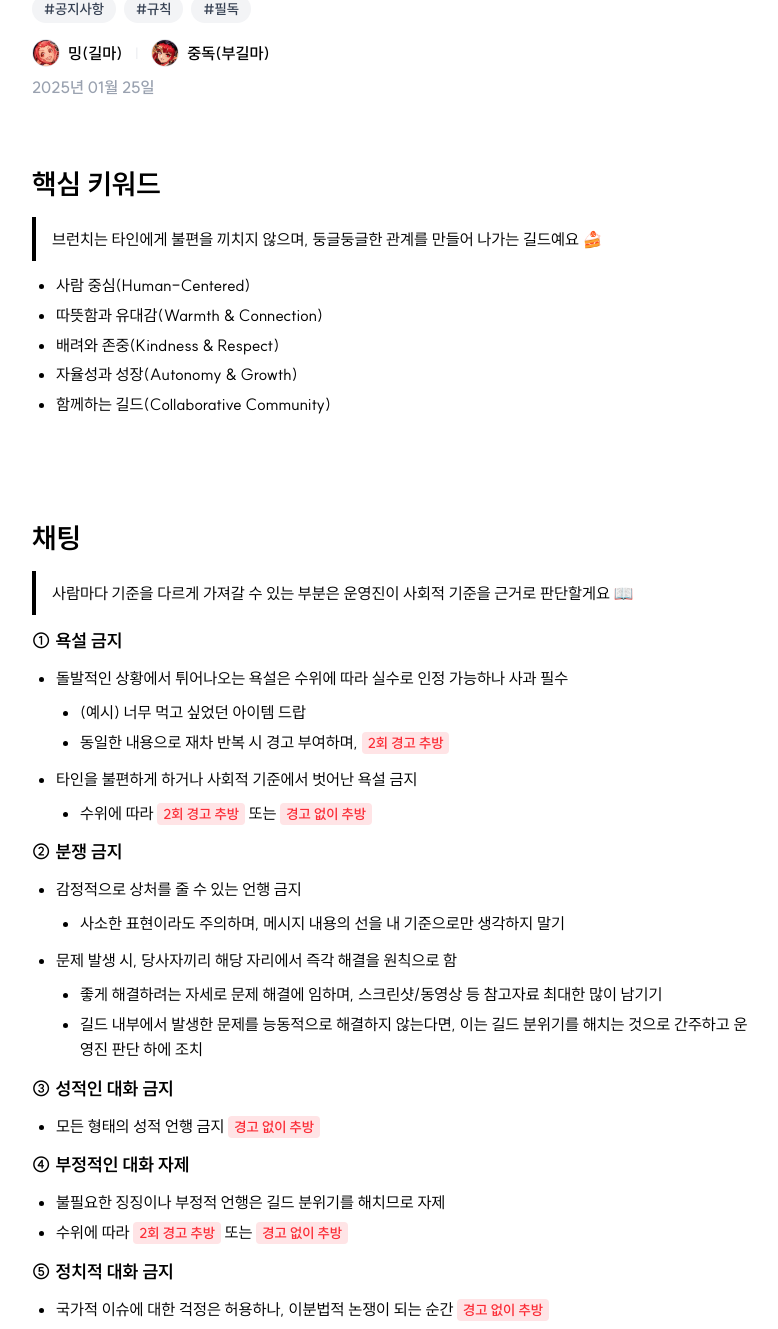
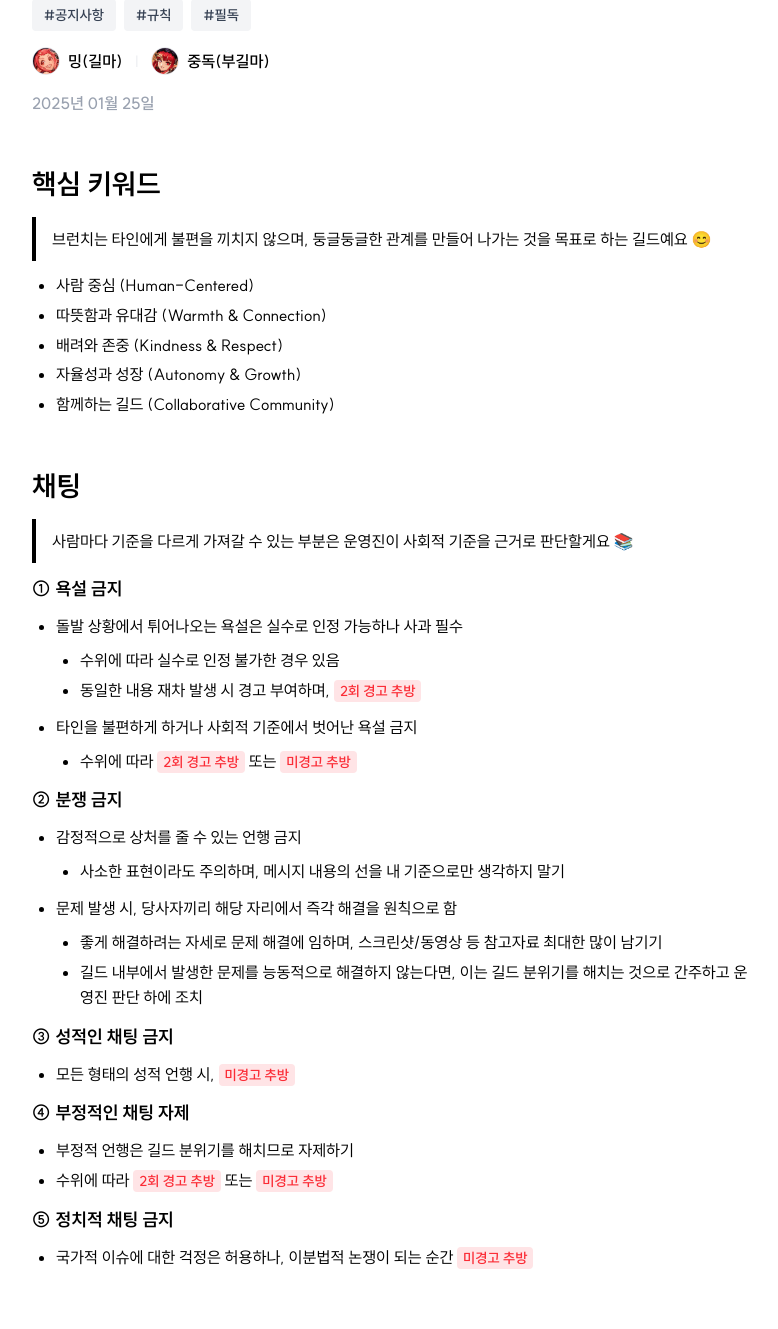
Before and after one commit to n0hack/brunch-rules-web, an Astro site: page / in a window 1280 px wide. Shown: the part 366-1695 px from the top of the page, without its empty margins (248-1026 px from the left). Built offline with nearby package versions, Linux system fonts and the light colour scheme; Astro itself is replaced by a stand-in of ours.

Commit message:
docs: 규칙 수정

```diff
--- a/src/components/Main.astro
+++ b/src/components/Main.astro
@@ -9,11 +9,11 @@ import joongdok from '@/assets/joongdok.png';
   <article class="px-6 pt-8 pb-20">
     <header>
       <Image src={banner} alt="배너" class="h-[120px] w-full object-cover rounded-lg lg:h-full" />
-      <h1 class="text-3xl font-bold mt-4 lg:mt-8">브런치 길드 규칙</h1>
+      <h1 class="text-4xl font-bold mt-8">브런치 길드 규칙</h1>
       <div class="flex gap-2 mt-4">
-        <div class="rounded-full px-3 py-1 bg-gray-100 text-gray-700 font-semibold text-sm">#공지사항</div>
-        <div class="rounded-full px-3 py-1 bg-gray-100 text-gray-700 font-semibold text-sm">#규칙</div>
-        <div class="rounded-full px-3 py-1 bg-gray-100 text-gray-700 font-semibold text-sm">#필독</div>
+        <div class="rounded-sm px-3 py-[6px] bg-gray-100 text-gray-700 font-semibold text-sm">#공지사항</div>
+        <div class="rounded-sm px-3 py-[6px] bg-gray-100 text-gray-700 font-semibold text-sm">#규칙</div>
+        <div class="rounded-sm px-3 py-[6px] bg-gray-100 text-gray-700 font-semibold text-sm">#필독</div>
       </div>
       <div class="mt-4">
         <div class="flex gap-3 items-center">
@@ -27,7 +27,7 @@ import joongdok from '@/assets/joongdok.png';
             <div class="font-semibold">중독(부길마)</div>
           </div>
         </div>
-        <div class="text-gray-400 font-semibold mt-1 lg:mt-2">2025년 01월 25일</div>
+        <div class="text-gray-400 font-semibold mt-4">2025년 01월 25일</div>
       </div>
     </header>
     <slot />
--- a/src/global.css
+++ b/src/global.css
@@ -7,12 +7,13 @@
 
 @layer components {
   .post {
-    margin-top: 48px;
+    h1, h2 {
+      font-weight: bold;
+    }
 
     h1 {
-      margin-top: 64px;
+      margin-top: 48px;
       font-size: 28px;
-      font-weight: 700;
     }
 
     h1 + p {
@@ -22,7 +23,6 @@
     h2 {
       margin: 12px 0;
       font-size: 18px;
-      font-weight: 700;
     }
 
     p {
--- a/src/post/rules.md
+++ b/src/post/rules.md
@@ -1,26 +1,24 @@
 # 핵심 키워드
 
-> 브런치는 타인에게 불편을 끼치지 않으며, 둥글둥글한 관계를 만들어 나가는 길드예요 🍰
+> 브런치는 타인에게 불편을 끼치지 않으며, 둥글둥글한 관계를 만들어 나가는 것을 목표로 하는 길드예요 😊
 
-- 사람 중심(Human-Centered)
-- 따뜻함과 유대감(Warmth & Connection)
-- 배려와 존중(Kindness & Respect)
-- 자율성과 성장(Autonomy & Growth)
-- 함께하는 길드(Collaborative Community)
-
-<br />
+- 사람 중심 (Human-Centered)
+- 따뜻함과 유대감 (Warmth & Connection)
+- 배려와 존중 (Kindness & Respect)
+- 자율성과 성장 (Autonomy & Growth)
+- 함께하는 길드 (Collaborative Community)
 
 # 채팅
 
-> 사람마다 기준을 다르게 가져갈 수 있는 부분은 운영진이 사회적 기준을 근거로 판단할게요 📖
+> 사람마다 기준을 다르게 가져갈 수 있는 부분은 운영진이 사회적 기준을 근거로 판단할게요 📚
 
 ## ① 욕설 금지
 
-- 돌발적인 상황에서 튀어나오는 욕설은 수위에 따라 실수로 인정 가능하나 사과 필수
-  - (예시) 너무 먹고 싶었던 아이템 드랍
-  - 동일한 내용으로 재차 반복 시 경고 부여하며, **2회 경고 추방**
+- 돌발 상황에서 튀어나오는 욕설은 실수로 인정 가능하나 사과 필수
+  - 수위에 따라 실수로 인정 불가한 경우 있음
+  - 동일한 내용 재차 발생 시 경고 부여하며, **2회 경고 추방**
 - 타인을 불편하게 하거나 사회적 기준에서 벗어난 욕설 금지
-  - 수위에 따라 **2회 경고 추방** 또는 **경고 없이 추방**
+  - 수위에 따라 **2회 경고 추방** 또는 **미경고 추방**
 
 ## ② 분쟁 금지
 
@@ -30,32 +28,32 @@
   - 좋게 해결하려는 자세로 문제 해결에 임하며, 스크린샷/동영상 등 참고자료 최대한 많이 남기기
   - 길드 내부에서 발생한 문제를 능동적으로 해결하지 않는다면, 이는 길드 분위기를 해치는 것으로 간주하고 운영진 판단 하에 조치
 
-## ③ 성적인 대화 금지
+## ③ 성적인 채팅 금지
 
-- 모든 형태의 성적 언행 금지 **경고 없이 추방**
+- 모든 형태의 성적 언행 시, **미경고 추방**
 
-## ④ 부정적인 대화 자제
+## ④ 부정적인 채팅 자제
 
-- 불필요한 징징이나 부정적 언행은 길드 분위기를 해치므로 자제
-- 수위에 따라 **2회 경고 추방** 또는 **경고 없이 추방**
+- 부정적 언행은 길드 분위기를 해치므로 자제하기
+- 수위에 따라 **2회 경고 추방** 또는 **미경고 추방**
 
-## ⑤ 정치적 대화 금지
+## ⑤ 정치적 채팅 금지
 
-- 국가적 이슈에 대한 걱정은 허용하나, 이분법적 논쟁이 되는 순간 **경고 없이 추방**
+- 국가적 이슈에 대한 걱정은 허용하나, 이분법적 논쟁이 되는 순간 **미경고 추방**
 
 <br />
 
 # 아이템 링크
 
-> 기본적으로 허용하지만, 긍정적인 메시지(피드백) 주고 받는 분위기가 중요해요 🙏
+> 링크는 기본적으로 허용하지만, 긍정적인 메시지(피드백) 주고 받는 분위기를 만들어 가는 것이 중요해요 🙏
 
 ## ① 징징 금지
 
-- 타인이 봤을 때 불편할 수 있는 내용
+- 징징거림 포함, 타인이 봤을 때 불편할 수 있는 내용 금지
 
 ## ② 링크를 할 거면, 타인이 올린 링크에 대해서도 긍정적인 메시지(피드백) 건네기
 
-- 자신이 축하를 받고 싶다면, 득템을 한 다른 길드원도 동일하게 축하해 주기
+- 자신이 축하를 받고 싶다면, 득템을 한 다른 길드원에게도 동일하게 축하하기
 
 ## ③ 꽝/중복 아이템 등 링크에 대해 비웃는 행위 자제
 
@@ -65,30 +63,30 @@
 
 # 이중 길드
 
-> 타 길드에서 비매너 행위로 인한 박제 시 부정적인 영향이 브런치에도 오게 돼요 🥲
+> 타 길드에서 비매너 행위로 인한 박제 시 부정적인 영향이 브런치에도 오게 돼요 💦
 
 ## 기본적으로 금지하며, 성장을 목적으로 하지 않는 1인 길드에 한해 허용
 
 - 이중 길드 점검은 불시 진행
-- 사전에 알리지 않은 길드 확인 시 경고 부여 -> **2회 경고 추방**
+- 사전에 알리지 않은 길드 확인 시 경고 부여하며, **2회 경고 추방**
 
 <br />
 
 # 길드 공대
 
-> 🔥 서로를 배려하고, 함께 성장하며 나아가는 것을 목표로 하고 있습니다.
+> 서로를 배려하고, 함께 성장해 나아가는 것을 목표로 해요 🔥
 
 ## ① 기수 신청은 길드 공지에 따라 진행하기
 
 - 길드 공대 관련 공지는 매주 카카오톡으로 공유
   - 내용에는 기수/커트라인 등의 정보 포함
-  - 궁금한 부분은 운영진에게 문의
+  - 궁금한 부분은 운영진에게 문의하기
 
 ## ② 헤딩 경험 후 참여하기
 
 - 패턴 미숙으로 인한 피해를 주지 않도록 사전에 최대한 해결하기
   - 그럼에도 미숙한 패턴들이 있을 수 있는데, 이는 빠르게 숙지할 수 있도록 개인이 더 신경 쓰기
-  - 실수가 재차 발생하는 패턴은 운영진의 언급 후, 함께 복기하는 시간 진행 **개인 의지 중요!**
+  - 실수가 재차 발생하는 패턴은 운영진의 언급 후, 함께 복기하는 시간 진행 **개인의 의지가 제일 중요!**
 
 ## ② 파티/파티장 서로 돌아가면서 진행
 
@@ -110,7 +108,7 @@
 
 - 함께 성장하여 클리어 타임 단축을 목표로 하기
 - 되도록 1/2군으로 참여하고, 졸업 시에는 나머지도 밸런스 있게 진입시켜, 클리어가 많이 느려지는 것 방지하기
-  - 애매한 경우 운영진 또는 공대장에게 문의 후 참여하기
+  - 3/4/5군 진입 시점이 애매한 경우 운영진에게 문의하기
 
 # 장기 미접속 관련
 
@@ -133,6 +131,7 @@
 
 - 공지사항을 읽지 않음으로 발생하는 손해는 본인이 감수
 - 이미 공지된 내용은 기본적으로 재차 안내 X
+- 되도록이면 공지를 읽었다는 의미에서, 메시지를 꾹 눌러 반응(👍/✅/❤️ 등) 남기기
 
 ## ③ 공지방 퇴장 금지
 
@@ -148,5 +147,3 @@
 
 - 자신이 보내는 메시지가 다른 분들께 어떻게 보일지를 먼저 생각해 주세요.
 - 부정적/선정적 내용이 담긴 외부 링크(유튜브, 네이버 등)는 공유를 일체 금지하며, 수위에 따라 **2회 경고 추방** 또는 **미경고 추방** 진행합니다.
-
-경고 진행 시 내용과 이를 보충하는 스크린샷이 함께 기록되며, 추방 시 해당 자료 제공과 함께 이를 근거로 삼아 진행합니다.
```
